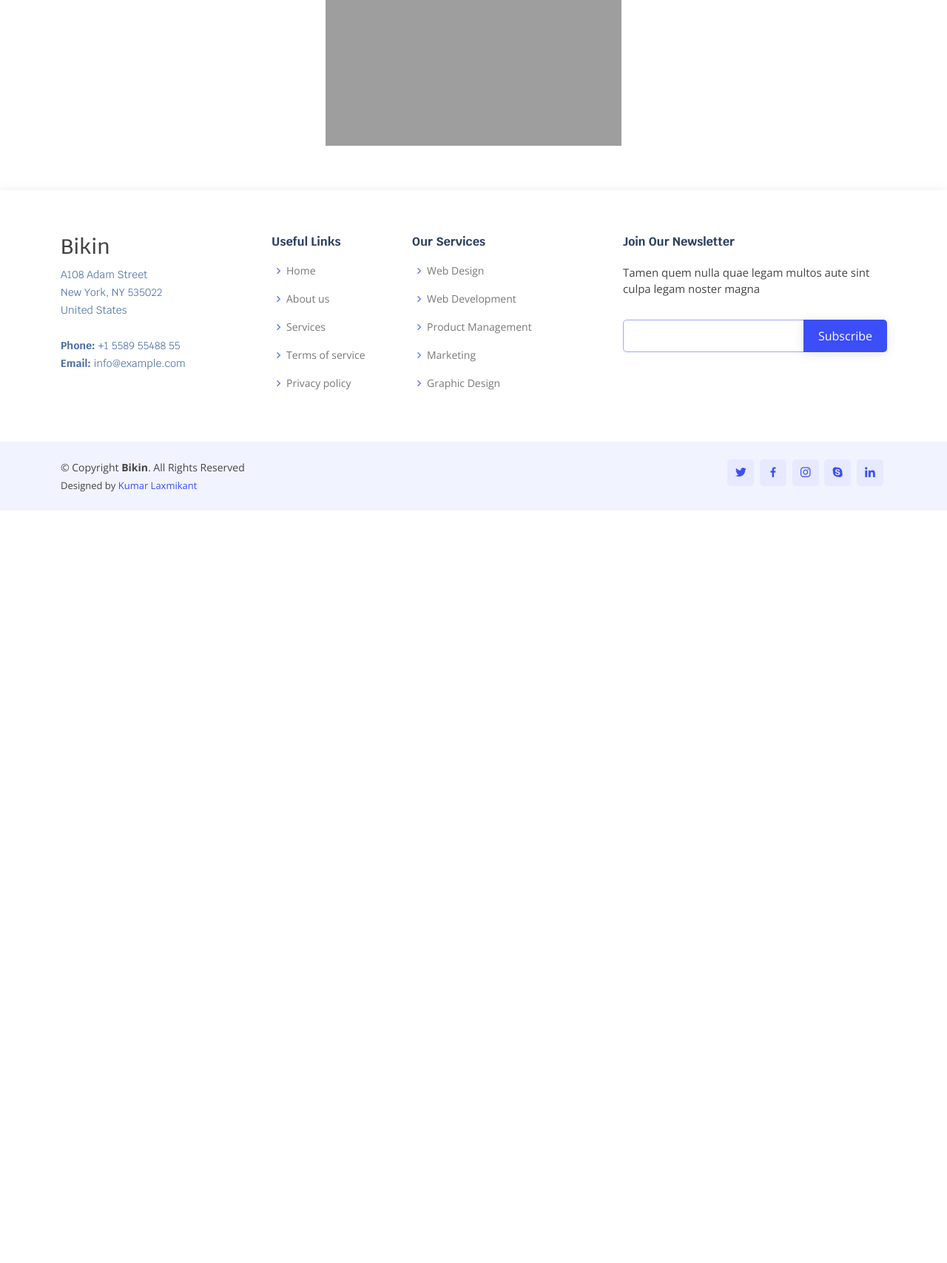
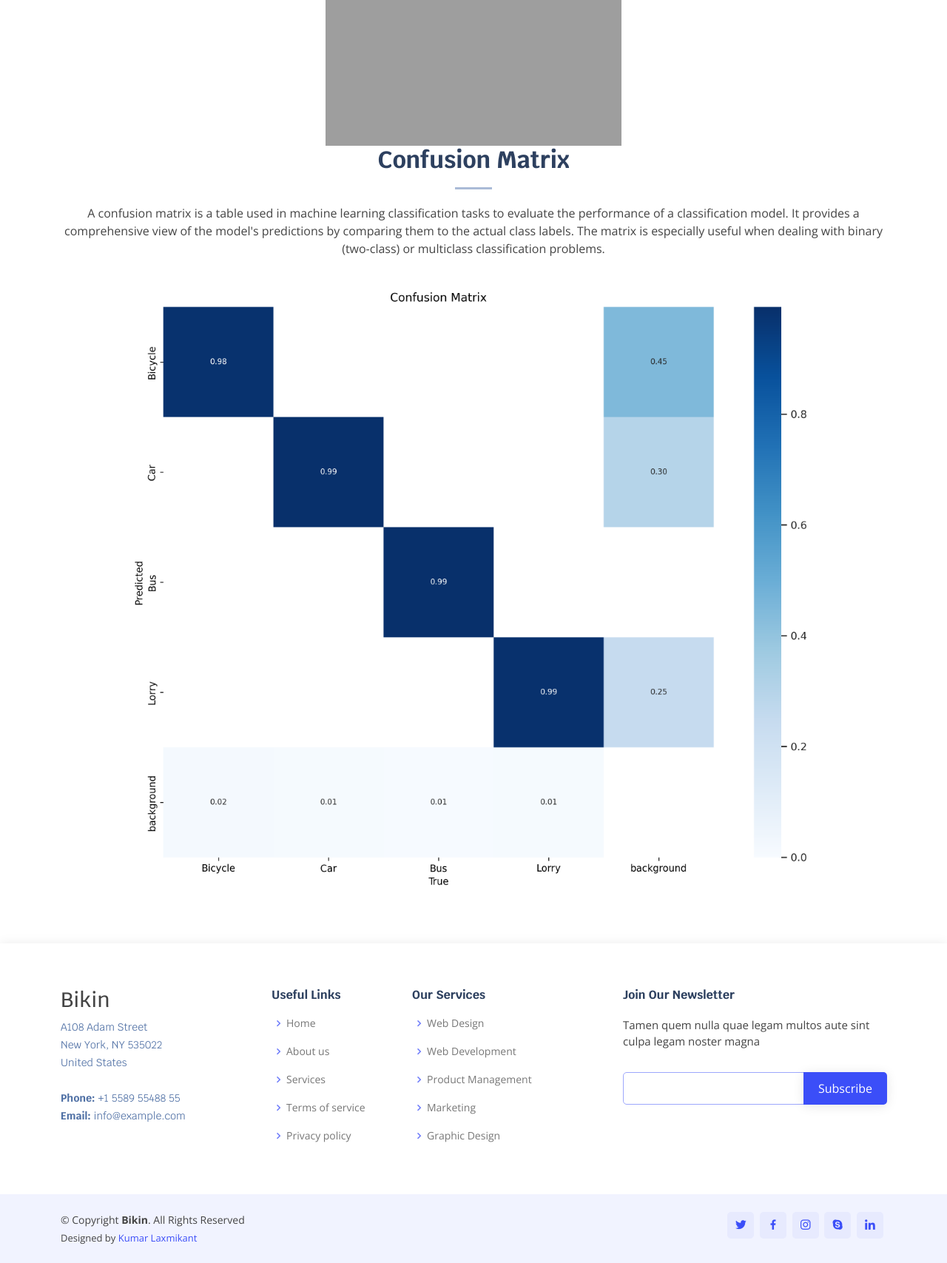
Before and after one commit to Kumar-laxmi/Adaptive-Traffic-Signal, a Django app: page /model_info in a window 1280 px wide. Shown: the part 1119-2826 px from the top of the page at 74% size. Before the commit the page ends 1809 px from the top, so only its background shows below. Run offline with Django 4.2, Linux system fonts and the light colour scheme; some libraries are stand-ins or nearby versions; grey boxes are pictures that could not be loaded.

Commit message:
Model information updated

```diff
--- a/app/templates/model_info.html
+++ b/app/templates/model_info.html
@@ -72,6 +72,15 @@
                 <img src="{% static 'img/train/results.png' %}" class="img-fluid" alt="Responsive image" />
             </div>
         </div>
+        <div class="section-title">
+          <h2>Confusion Matrix</h2>
+          <p>A confusion matrix is a table used in machine learning classification tasks to evaluate the performance of a classification model. It provides a comprehensive view of the model's predictions by comparing them to the actual class labels. The matrix is especially useful when dealing with binary (two-class) or multiclass classification problems.</p>
+      </div>
+      <div class="row justify-content-center">
+          <div class="col-md-auto">
+              <img src="{% static 'img/val/confusion_matrix.png' %}" class="img-fluid" alt="Responsive image" />
+          </div>
+      </div>
       </div>
   </section>
 
```
